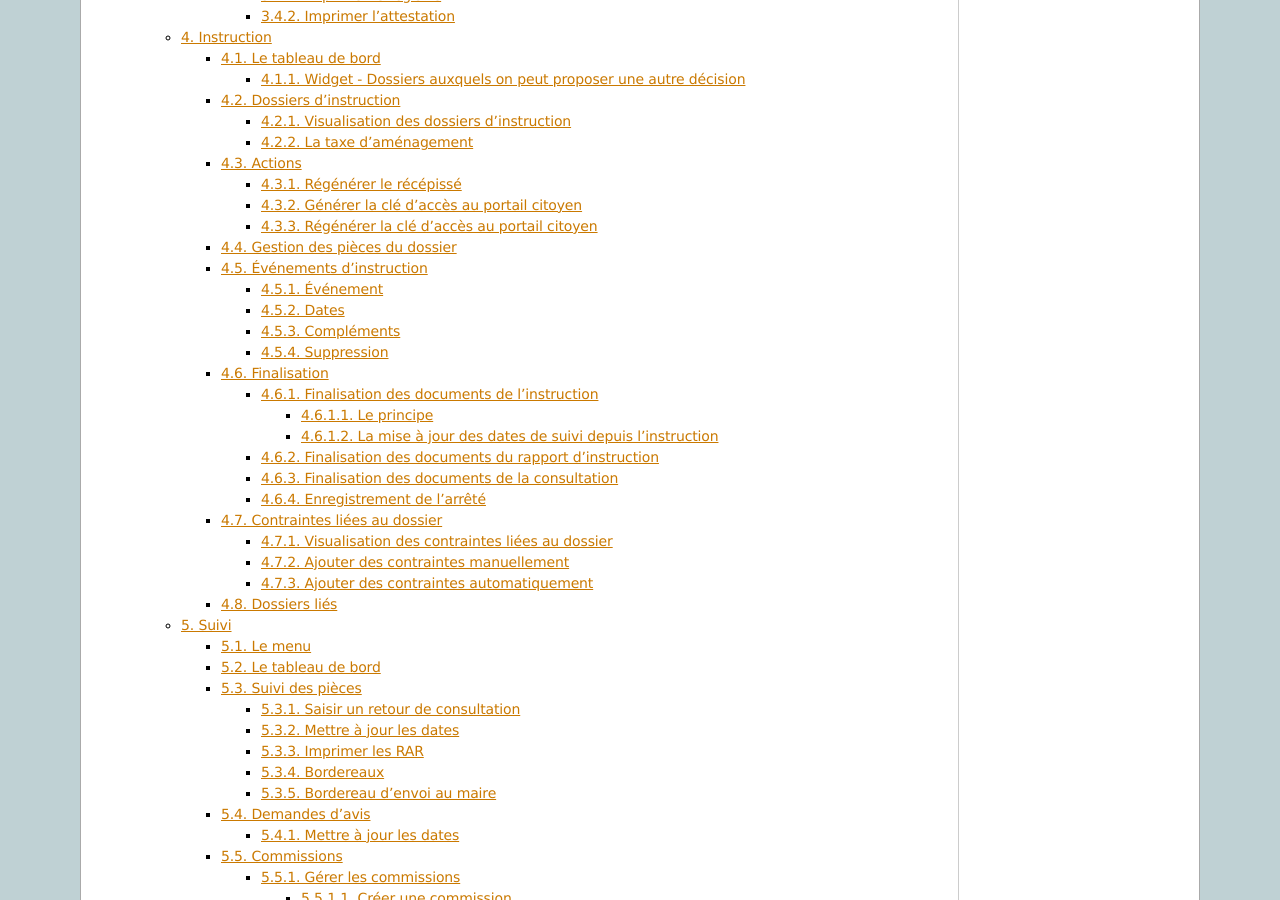
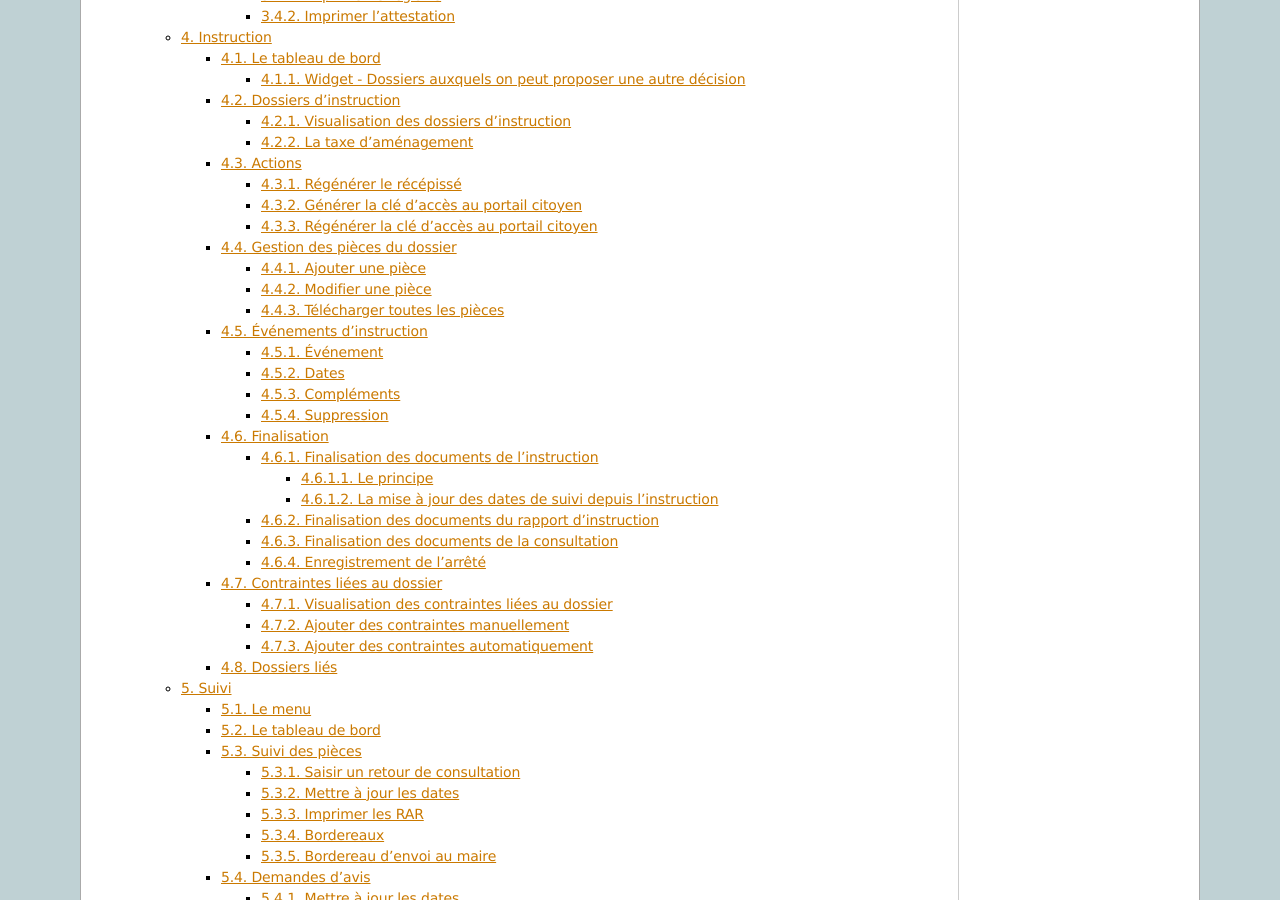
Before and after one commit to mpavaux/openads-documentation, a Sphinx documentation site: the page built from source/index.rst, in a window 1280 px wide and 900 px high, scrolled down 1042 px. Built offline with Sphinx 7.4.7, drawn with Linux system fonts in a browser that asks for light colours.

Commit message:
Amélioration de la doc concernant les pièces

```diff
--- a/source/manuel_utilisateur/instruction.rst
+++ b/source/manuel_utilisateur/instruction.rst
@@ -102,6 +102,9 @@
 
 Chaque dossier d'instruction peut avoir plusieurs documents numérisés.
 
+Ajouter une pièce
+=================
+
 Pour ajouter un document, il faut cliquer sur la mention "+ Ajouter un document".
 Seuls les documents au format PDF sont autorisés.
 
@@ -122,9 +125,15 @@
 Pour ouvrir le formulaire de consultation de la pièce, il suffit de cliquer sur la flèche bleue à gauche ou sur le type du document à droite.
 Cette action est disponible seulement pour les utilisateurs ayant les droits dans le contexte d'un dossier d'instruction.
 
+Modifier une pièce
+==================
+
 Pour modifier la pièce, il faut cliquer sur l'action "modifier" disponible depuis le formulaire de consultation.
 
 La date et le type du document permettant de générer le nom de la pièce, en cas de modification de ceux-ci le nom du document sera régénéré.
+
+Télécharger toutes les pièces
+=============================
 
 Il est possible de télécharger l'ensemble des pièces du dossier en cliquant sur le bouton correspondant :
 
```
Also changed, not shown: other parts of source/manuel_utilisateur/instruction.rst (+1 -1 lines).
